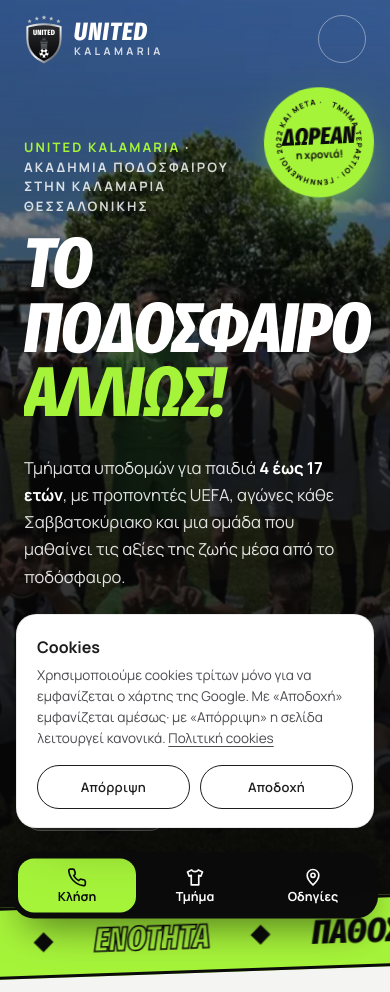
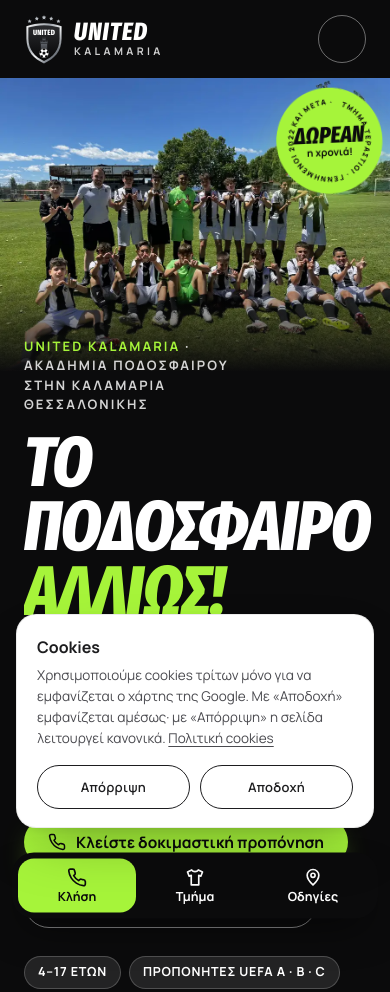
Before and after one commit to agelmet/UNITEDKALAMARIA, a plain HTML site: page index.html in a window 390 px wide. Shown: the top 992 px of the page. Drawn offline with Linux system fonts and the light colour scheme.

Commit message:
Phone hero fit: photo shown whole above the text on phones; desktop unchanged [skip netlify]
Co-Authored-By: Claude Opus 5.5 <noreply@anthropic.com>
Claude-Session: https://claude.ai/code/session_01TAdDcsEmgUgJ1rLWKDs9Ds

```diff
--- a/index.html
+++ b/index.html
@@ -47,7 +47,15 @@
 @keyframes advon-up{from{opacity:0;transform:translateY(20px)}to{opacity:1;transform:none}}
 @media (prefers-reduced-motion:reduce){.advon-ck{animation:none}}
 </style>
-</head>
+<style id="phone-fit">@media (max-width:760px){
+#hero{min-height:0!important;height:auto!important;display:flex!important;flex-direction:column;padding-top:0!important}
+#hero .hbg{position:relative!important;inset:auto!important;height:auto!important;margin-top:78px;display:block;order:-1}
+#hero .hbg img{position:static!important;width:100%!important;height:auto!important;object-fit:contain!important;transform:none!important;display:block;animation:none!important}
+#hero .hbg::after{content:"";position:absolute;left:0;right:0;bottom:-1px;height:34%;background:linear-gradient(rgba(11,11,12,0),#0b0b0c)}
+#hero .hsh{display:none!important}
+#hero .hc{padding-top:0!important;margin-top:-34px;padding-bottom:44px;min-height:0!important}
+#hero .seal{top:92px!important;right:10px!important;transform:scale(.78);transform-origin:top right}
+#hero .scroll{display:none}}</style></head>
 <body id="top">
 <a class="skip" href="#main">Μετάβαση στο περιεχόμενο</a>
 <div id="intro" aria-hidden="true"><div class="st"><i style="--i:0"></i><i style="--i:1"></i><i style="--i:2"></i><i style="--i:3"></i><i style="--i:4"></i><i style="--i:5"></i><i style="--i:6"></i><i style="--i:7"></i></div><div class="ic"><svg viewBox="0 0 200 250" aria-hidden="true"><use href="#crest"/></svg><b>UNITED KALAMARIA</b><span>Το ποδόσφαιρο αλλιώς!</span></div></div>
@@ -69,7 +77,7 @@
 
 <main id="main">
 <section class="hero" id="hero">
- <picture class="hbg"><source media="(max-width:760px)" srcset="assets/img/united-kalamaria-akadimia-podosfairou-omada-kinito-600.webp 600w, assets/img/united-kalamaria-akadimia-podosfairou-omada-kinito-900.webp 900w" sizes="100vw"><img src="assets/img/united-kalamaria-akadimia-podosfairou-omada-1300.webp" srcset="assets/img/united-kalamaria-akadimia-podosfairou-omada-900.webp 900w, assets/img/united-kalamaria-akadimia-podosfairou-omada-1300.webp 1300w" sizes="100vw" width="1300" height="975" alt="Τα παιδιά της United Kalamaria με τους προπονητές τους στο γήπεδο" fetchpriority="high"></picture>
+ <picture class="hbg"><img src="assets/img/united-kalamaria-akadimia-podosfairou-omada-1300.webp" srcset="assets/img/united-kalamaria-akadimia-podosfairou-omada-900.webp 900w, assets/img/united-kalamaria-akadimia-podosfairou-omada-1300.webp 1300w" sizes="100vw" width="1300" height="975" alt="Τα παιδιά της United Kalamaria με τους προπονητές τους στο γήπεδο" fetchpriority="high"></picture>
  <div class="hsh" aria-hidden="true"></div>
  <svg class="check" viewBox="0 0 1000 600" preserveAspectRatio="none" aria-hidden="true"><path d="M520 330 L690 540 L1060 -40" pathLength="1"/></svg>
  <div class="wrap hc">
```
